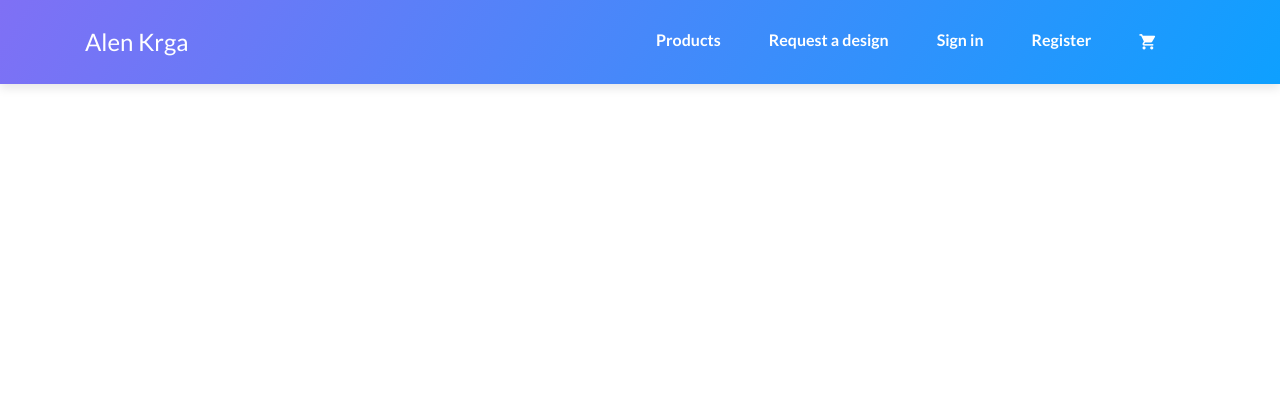
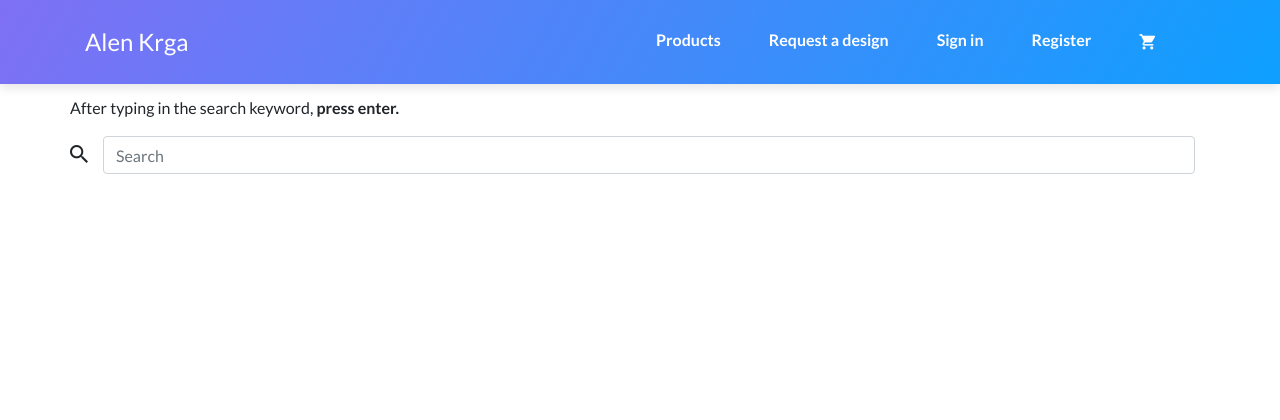
Before and after one commit to AlenKrga1/FreelanceSolution, a Django app: page /products/ in a window 1280 px wide. Shown: the top 420 px of the page. Run offline with Django 3.2, Linux system fonts and the light colour scheme; data that the repository does not hold is empty; some libraries are stand-ins or nearby versions; some web fonts are replaced.

Commit message:
Products search implemented

```diff
--- a/freelancesolution/urls.py
+++ b/freelancesolution/urls.py
@@ -15,7 +15,7 @@ Including another URLconf
 """
 from django.conf.urls.static import static
 from django.urls import path, include
-from products.views import Products, view_product
+from products.views import products, view_product
 from django.conf import settings
 from django.contrib import admin
 from home.views import index
@@ -23,7 +23,7 @@ from home.views import index
 urlpatterns = [
 	path('admin/', admin.site.urls),
 	path('', index, name = 'index'),
-	path('products/', Products.as_view(), name = 'products'),
+	path('products/', products, name = 'products'),
 	path('product/<int:id>/', view_product, name = 'view_product'),
 	path('cart/', include("cart.urls")),
 	path('checkout/', include("checkout.urls")),
--- a/products/templates/products.html
+++ b/products/templates/products.html
@@ -4,8 +4,21 @@
 
 {% block content %}
 <div class="page container">
+    <div class="row mt-2">
+        <p>After typing in the search keyword, <strong>press enter.</strong></p>
+    </div>
+    <div class="row justify-content-between align-content-center">
+        <div class="col-xs-2">
+            <i id="search-icon" class="icon ion-android-search" style="font-size: 1.5em;"></i>
+        </div>
+        <div class="col">
+            <form method="GET" action="">
+                <input name="search" placeholder="Search" class="form-control">
+            </form>
+        </div>
+    </div>
     <div class="row my-4">
-        {% for product in object_list %}
+        {% for product in products %}
         <div class="col-xs-12 col-sm-12 col-md-6 col-lg-4">
             <div class="card mb-2">
                 <a href="{% url 'view_product' product.id %}"><img src="{{product.img.url}}" class="card-img-top"></a>
--- a/products/views.py
+++ b/products/views.py
@@ -2,9 +2,16 @@ from django.views.generic import ListView
 from django.shortcuts import render
 from .models import Product
 
-class Products(ListView):
-	template_name = 'products.html'
-	model = Product
+def products(request):
+	search_param = request.GET.get('search')
+
+	if search_param:
+		products = Product.objects.filter(name__icontains = search_param)
+	else:
+		products = Product.objects.all()
+
+	return render(request, 'products.html', {'products': products})
+
 
 def view_product(request, id):
 	product = Product.objects.get(id = id)
```
